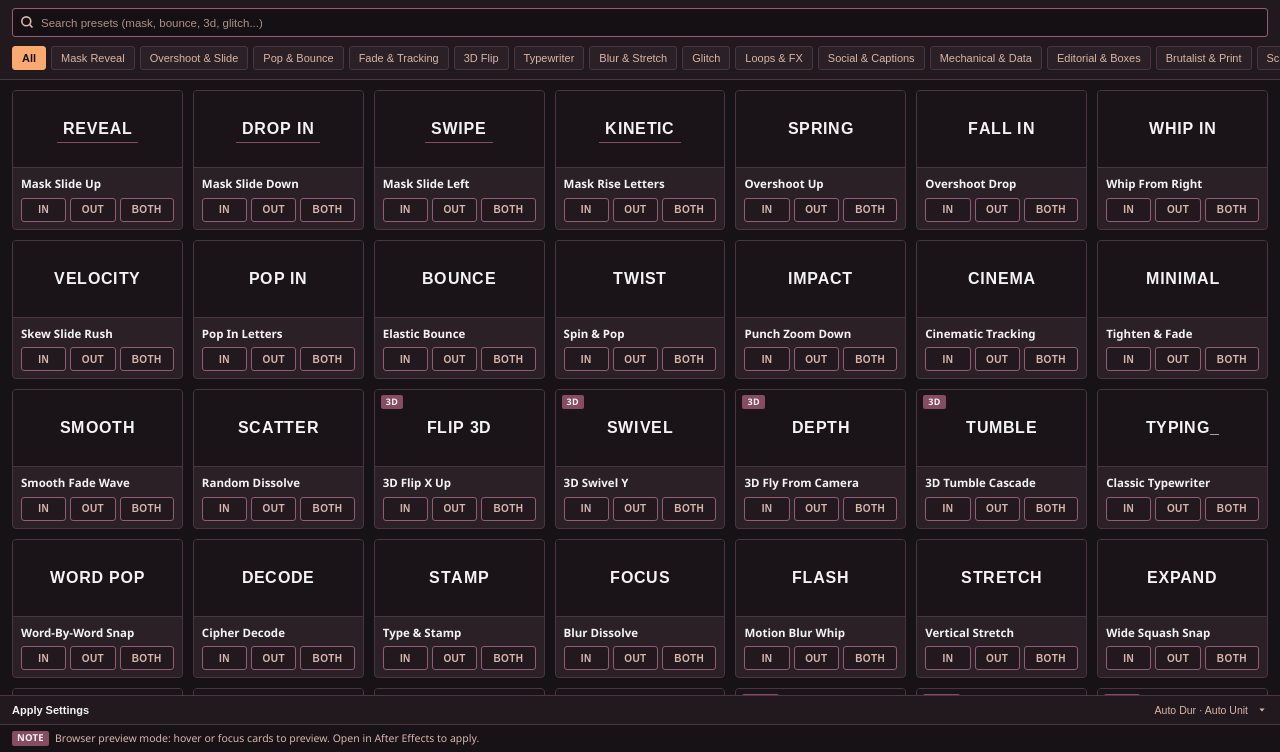
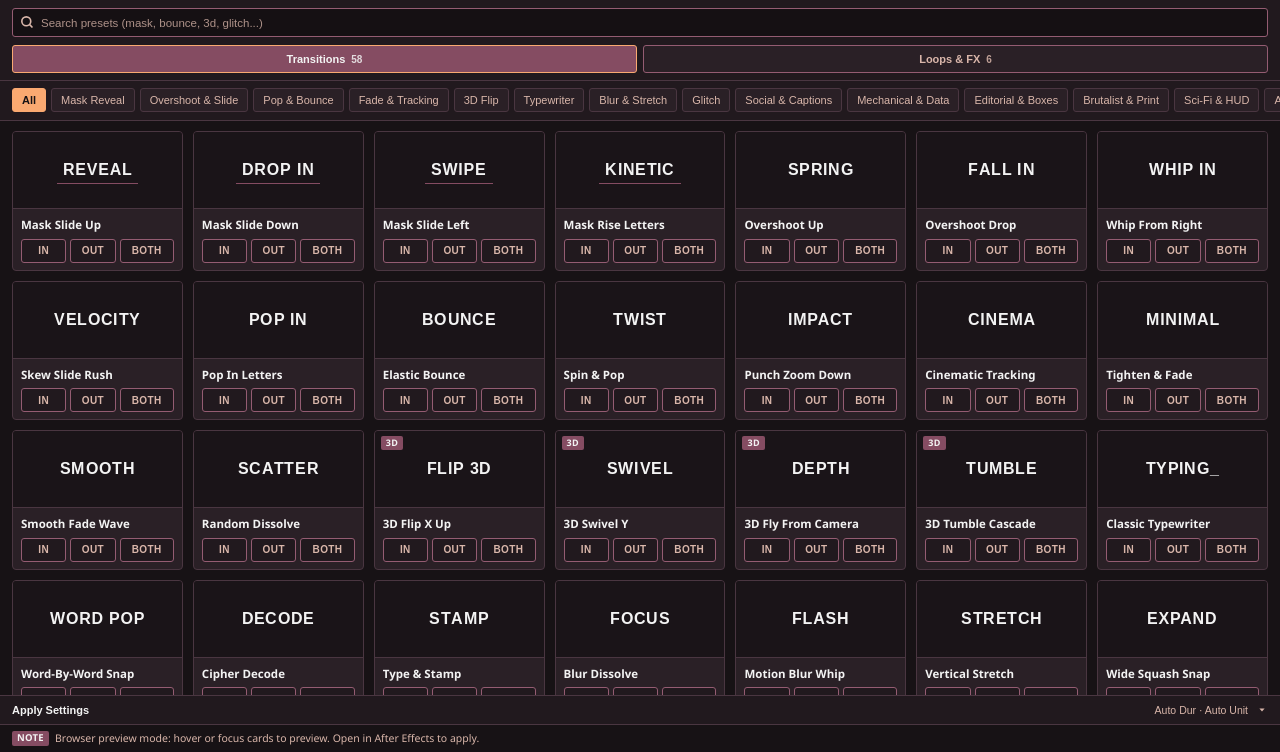
Before and after one commit to marvenando/Nyx-Text-Composer, a website: page client/index.html in a window 1280 px wide. Shown: the part 48-800 px from the top of the page. Drawn offline with Linux system fonts and the light colour scheme.

Commit message:
v1.4.0: Separate Transitions and Loops & FX into top-level tabs

```diff
--- a/CSXS/manifest.xml
+++ b/CSXS/manifest.xml
@@ -1,8 +1,8 @@
 <?xml version="1.0" encoding="UTF-8"?>
-<ExtensionManifest Version="7.0" ExtensionBundleId="com.textcomposer.panel" ExtensionBundleVersion="1.3.5"
+<ExtensionManifest Version="7.0" ExtensionBundleId="com.textcomposer.panel" ExtensionBundleVersion="1.4.0"
                    ExtensionBundleName="Nyx Text Composer" xmlns:xsi="http://www.w3.org/2001/XMLSchema-instance">
   <ExtensionList>
-    <Extension Id="com.textcomposer.panel.main" Version="1.3.5" />
+    <Extension Id="com.textcomposer.panel.main" Version="1.4.0" />
   </ExtensionList>
   <ExecutionEnvironment>
     <HostList>
--- a/client/app.js
+++ b/client/app.js
@@ -10,6 +10,7 @@
   var STORAGE_TOKEN = "tc_github_token_v1";
   var STORAGE_THEME = "nyx_theme_v1";
   var state = {
+    viewMode: "transitions", // "transitions" | "loops"
     category: "all",
     search: "",
     favoritesOnly: false,
@@ -29,6 +30,10 @@
 
   // DOM refs
   var elCount = document.getElementById("presetCount");
+  var elTabTransitions = document.getElementById("tabTransitions");
+  var elTabLoops = document.getElementById("tabLoops");
+  var elCountTransitions = document.getElementById("countTransitions");
+  var elCountLoops = document.getElementById("countLoops");
   var elCategoryBar = document.getElementById("categoryBar");
   var elGrid = document.getElementById("presetGrid");
   var elEmpty = document.getElementById("emptyState");
@@ -557,9 +562,30 @@
   }
 
   // ==================== RENDER UI ====================
+  function updateModeTabs() {
+    var transCount = presets.filter(function (p) { return !p.isLoop; }).length;
+    var loopCount = presets.filter(function (p) { return !!p.isLoop; }).length;
+    if (elCountTransitions) elCountTransitions.textContent = String(transCount);
+    if (elCountLoops) elCountLoops.textContent = String(loopCount);
+
+    var isLoops = state.viewMode === "loops";
+    if (elTabTransitions) {
+      elTabTransitions.classList.toggle("active", !isLoops);
+      elTabTransitions.setAttribute("aria-selected", !isLoops ? "true" : "false");
+    }
+    if (elTabLoops) {
+      elTabLoops.classList.toggle("active", isLoops);
+      elTabLoops.setAttribute("aria-selected", isLoops ? "true" : "false");
+    }
+    elCategoryBar.classList.toggle("hidden", isLoops);
+  }
+
   function renderCategories() {
     elCategoryBar.innerHTML = "";
+    if (state.viewMode === "loops") return;
+
     categories.forEach(function (cat) {
+      if (cat.id === "loops") return;
       var btn = document.createElement("button");
       btn.type = "button";
       btn.className = "cat-tab" + (state.category === cat.id ? " active" : "");
@@ -576,9 +602,12 @@
 
   function getFilteredPresets() {
     var q = state.search.trim().toLowerCase();
+    var wantLoops = state.viewMode === "loops";
     return presets.filter(function (p) {
+      if (wantLoops && !p.isLoop) return false;
+      if (!wantLoops && p.isLoop) return false;
       if (state.favoritesOnly && state.favorites.indexOf(p.id) === -1) return false;
-      if (state.category !== "all" && p.category !== state.category) return false;
+      if (!wantLoops && state.category !== "all" && p.category !== state.category) return false;
       if (q) {
         var hay = (p.name + " " + p.category + " " + (p.tags || []).join(" ")).toLowerCase();
         if (hay.indexOf(q) === -1) return false;
@@ -1183,8 +1212,27 @@
     });
   }
 
+  if (elTabTransitions) {
+    elTabTransitions.addEventListener("click", function () {
+      state.viewMode = "transitions";
+      updateModeTabs();
+      renderCategories();
+      renderGrid();
+    });
+  }
+
+  if (elTabLoops) {
+    elTabLoops.addEventListener("click", function () {
+      state.viewMode = "loops";
+      updateModeTabs();
+      renderCategories();
+      renderGrid();
+    });
+  }
+
   // Init
   applyTheme(loadTheme());
+  updateModeTabs();
   renderCategories();
   renderGrid();
   updateSettingsSummary();
--- a/client/config.js
+++ b/client/config.js
@@ -7,7 +7,7 @@
  *  3. Whenever you push changes, bump "version" here AND in package.json.
  */
 window.TEXT_COMPOSER_CONFIG = {
-  version: "1.3.5",
+  version: "1.4.0",
   githubRepo: "marvenando/Nyx-Text-Composer",
   branch: "main",
   updateFiles: [
--- a/client/index.html
+++ b/client/index.html
@@ -101,7 +101,29 @@
       </div>
     </div>
 
-    <!-- Category Tabs -->
+    <!-- Mode Switcher: Transitions vs Loops & FX -->
+    <div class="mode-switcher" role="tablist" aria-label="Preset type">
+      <button
+        type="button"
+        class="mode-tab active"
+        id="tabTransitions"
+        role="tab"
+        aria-selected="true"
+      >
+        Transitions <span class="mode-tab-count" id="countTransitions">58</span>
+      </button>
+      <button
+        type="button"
+        class="mode-tab"
+        id="tabLoops"
+        role="tab"
+        aria-selected="false"
+      >
+        Loops &amp; FX <span class="mode-tab-count" id="countLoops">6</span>
+      </button>
+    </div>
+
+    <!-- Category Tabs (shown for Transitions) -->
     <nav class="categories" id="categoryBar" aria-label="Preset categories"></nav>
 
     <!-- Preset Grid -->
--- a/client/styles.css
+++ b/client/styles.css
@@ -404,11 +404,55 @@ input:disabled {
   background: var(--bg-card);
 }
 
+/* Top-Level Mode Switcher (Transitions vs Loops & FX) */
+.mode-switcher {
+  display: grid;
+  grid-template-columns: 1fr 1fr;
+  gap: 6px;
+  padding: 2px 12px 7px;
+  background: var(--bg-surface);
+  border-bottom: 1px solid var(--border);
+}
+
+.mode-tab {
+  height: 28px;
+  padding: 0 10px;
+  border-radius: var(--radius-sm);
+  border: 1px solid var(--border-strong);
+  background: var(--bg-card);
+  color: var(--text-secondary);
+  font-size: 11px;
+  font-weight: 600;
+  display: inline-flex;
+  align-items: center;
+  justify-content: center;
+  gap: 6px;
+  transition: background 0.14s, color 0.14s, border-color 0.14s;
+}
+
+.mode-tab:hover {
+  color: var(--text-primary);
+  background: var(--bg-card-hover);
+}
+
+.mode-tab.active {
+  background: var(--brand-plum);
+  border-color: var(--accent);
+  color: var(--text-on-brand);
+}
+
+.mode-tab-count {
+  font-size: 10px;
+  font-weight: 700;
+  opacity: 0.85;
+  font-variant-numeric: tabular-nums;
+}
+
 /* Categories */
 .categories {
   display: flex;
   gap: 5px;
-  padding: 3px 12px 9px;
+  padding: 7px 12px 8px;
   background: var(--bg-surface);
   border-bottom: 1px solid var(--border);
   overflow-x: auto;
--- a/package.json
+++ b/package.json
@@ -1,6 +1,6 @@
 {
   "name": "nyx-text-composer",
-  "version": "1.3.5",
+  "version": "1.4.0",
   "description": "Nyx Text Composer — Text Presets CEP Extension Panel for Adobe After Effects (2024-2026).",
   "private": true,
   "scripts": {
```
